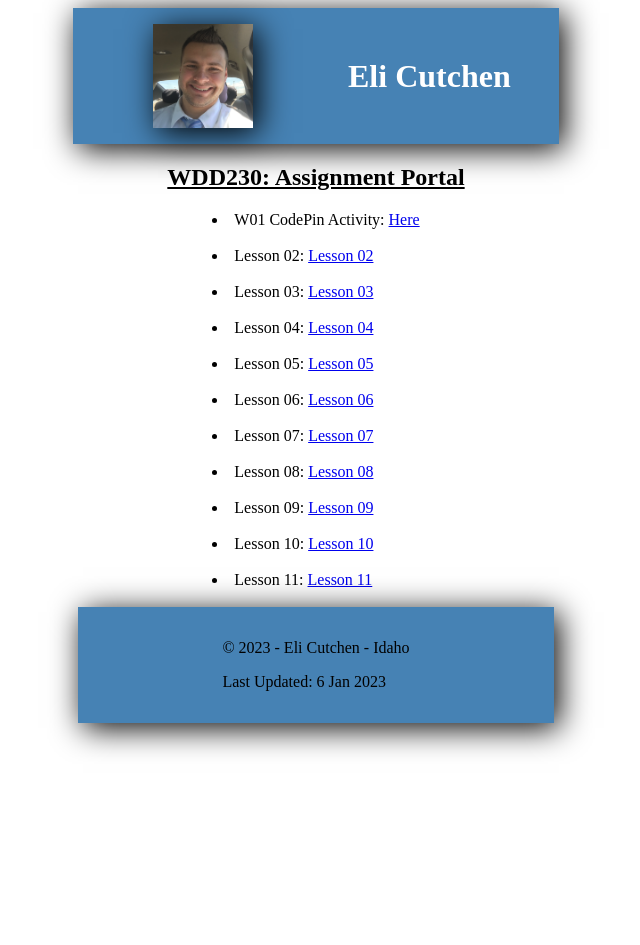
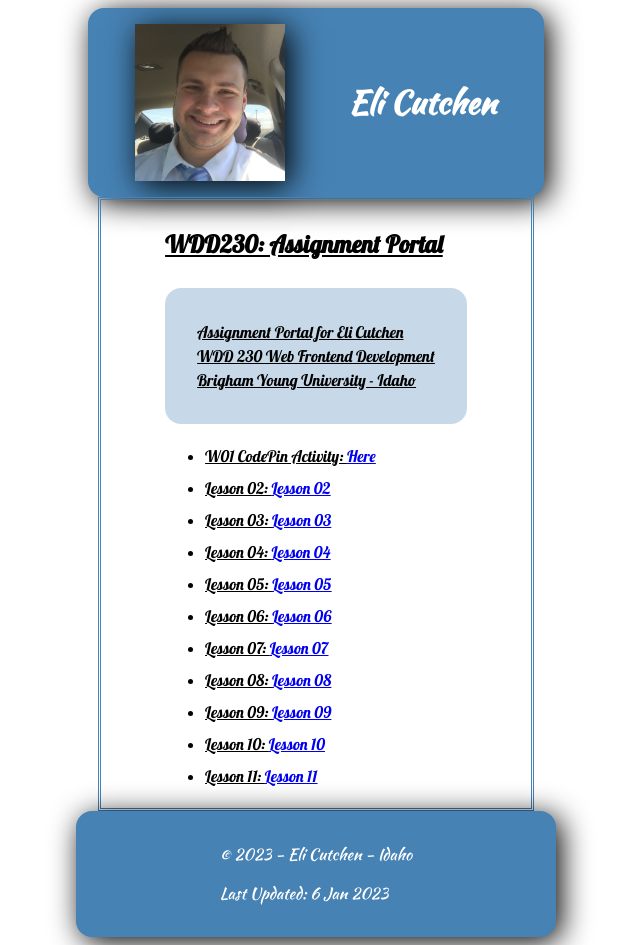
Before and after one commit to ejctchn/wdd230, a plain HTML site: page index.html in a window 1280 px wide. Shown: the whole page, without its empty margins (324-964 px from the left). Before the commit the page ends 800 px from the top, so only its background shows below. Drawn offline with Linux system fonts and the light colour scheme.

Commit message:
Finalized assignment portal

```diff
--- a/index.html
+++ b/index.html
@@ -8,28 +8,31 @@
     <title>WDD230 Home Page Assignment Portal</title>
 </head>
 <body>
-    <section id="faceshot">
-        <img src="images/face.JPG" alt="Faceshot of Eli Cutchen" width="100px">
+    <header>
+        <img src="images/face.JPG" alt="Faceshot of Eli Cutchen" style="width:150px">
         <h1>Eli Cutchen</h1>
-    </section>
-    <h2>WDD230: Assignment Portal</h2>
-    <nav>
-        <li>W01 CodePin Activity: <a href="https://codepen.io/ejctchn/pen/bGjeMdX">Here</a></li> <br>
-        <li>Lesson 02: <a href="#">Lesson 02</a></li> <br>
-        <li>Lesson 03: <a href="#">Lesson 03</a></li> <br>
-        <li>Lesson 04: <a href="#">Lesson 04</a></li> <br>
-        <li>Lesson 05: <a href="#">Lesson 05</a></li> <br>
-        <li>Lesson 06: <a href="#">Lesson 06</a></li> <br>
-        <li>Lesson 07: <a href="#">Lesson 07</a></li> <br>
-        <li>Lesson 08: <a href="#">Lesson 08</a></li> <br>
-        <li>Lesson 09: <a href="#">Lesson 09</a></li> <br>
-        <li>Lesson 10: <a href="#">Lesson 10</a></li> <br>
-        <li>Lesson 11: <a href="#">Lesson 11</a></li> <br>
-    </nav>
+    </header>
+    <main>
+        <h2>WDD230: Assignment Portal</h2>
+        <p id="description">
+            Assignment Portal for Eli Cutchen <br> WDD 230 Web Frontend Development <br> Brigham Young University - Idaho
+        </p>
+        <ul>
+            <li>W01 CodePin Activity: <a href="https://codepen.io/ejctchn/pen/bGjeMdX">Here</a></li>
+            <li>Lesson 02: <a href="#">Lesson 02</a></li>
+            <li>Lesson 03: <a href="#">Lesson 03</a></li>
+            <li>Lesson 04: <a href="#">Lesson 04</a></li>
+            <li>Lesson 05: <a href="#">Lesson 05</a></li>
+            <li>Lesson 06: <a href="#">Lesson 06</a></li>
+            <li>Lesson 07: <a href="#">Lesson 07</a></li>
+            <li>Lesson 08: <a href="#">Lesson 08</a></li>
+            <li>Lesson 09: <a href="#">Lesson 09</a></li>
+            <li>Lesson 10: <a href="#">Lesson 10</a></li>
+            <li>Lesson 11: <a href="#">Lesson 11</a></li>
+        </ul>
+    </main>
     <footer>
-        <p>
-            &copy 2023 - Eli Cutchen - Idaho
-        </p>
+        <p id="copyr"></p>
         <p id="updated"></p>
     </footer>
     <script src="script/script.js"></script>
--- a/script/script.js
+++ b/script/script.js
@@ -48,7 +48,9 @@ switch(m)
 }
 
 //Finalize date format
-let final = `Last Updated: ${day} ${monthname} ${year}`;
-
+let cd = `Last Updated: ${day} ${monthname} ${year}`;
+let cr = `&copy; 2023 - Eli Cutchen - Idaho`
+//copyright line
+document.querySelector('#copyr').innerHTML = cr;
 //push date back to HTML
-document.querySelector('#updated').innerHTML = final;
+document.querySelector('#updated').innerHTML = cd;
--- a/styles/style.css
+++ b/styles/style.css
@@ -1,9 +1,10 @@
+@import url('https://fonts.googleapis.com/css2?family=Kaushan+Script&family=Lobster&display=swap');
 
-body
+html
 {
-    display: grid;
+    font-family: "Kaushan Script", Helvetica, cursive;
 }
-#faceshot
+header
 {
     display: grid;
     grid-template-columns: 1fr 1fr;
@@ -13,26 +14,39 @@ body
     align-items: center;
     padding: 1em;
     box-shadow: 5px 5px 30px;
-
+    border-radius: 1em;
 }
-#faceshot img
+header img
 {
     box-shadow: 5px 5px 30px;
 }
-#faceshot h1
+header h1
 {
     margin: 1em;
     color: white;
     font-size: 2em;
 }
-h2
+body
+{
+    display: grid;
+}
+#description
+{
+    background-color: rgb(70, 130, 180, 0.3);
+    padding: 2em;
+    border-radius: 1em;
+    line-height: 1.5;
+}
+main
 {
     justify-self: center;
     text-decoration: underline;
-}
-nav
-{
-    justify-self: center;
+    font-family: Lobster, cursive;
+    border-style: double;
+    border-color: steelblue;
+    padding-left: 4em;
+    padding-right: 4em;
+    line-height: 2;
 }
 footer
 {
@@ -41,5 +55,10 @@ footer
     padding: 1em;
     padding-left: 9em;
     padding-right: 9em;
+    border-radius: 1em;
     box-shadow: 5px 5px 30px;
 }
+footer p
+{
+    color: white;
+}
```
